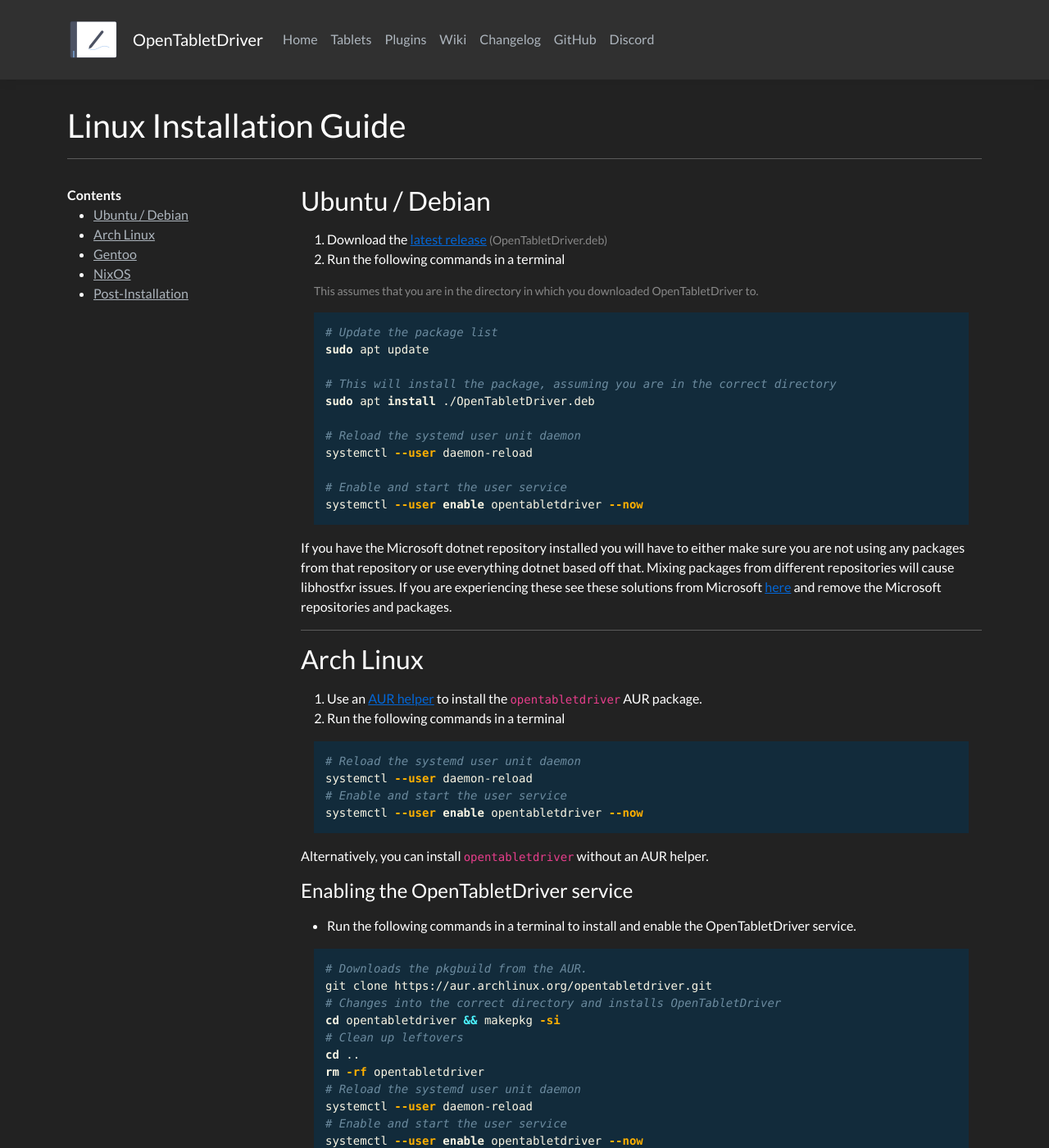
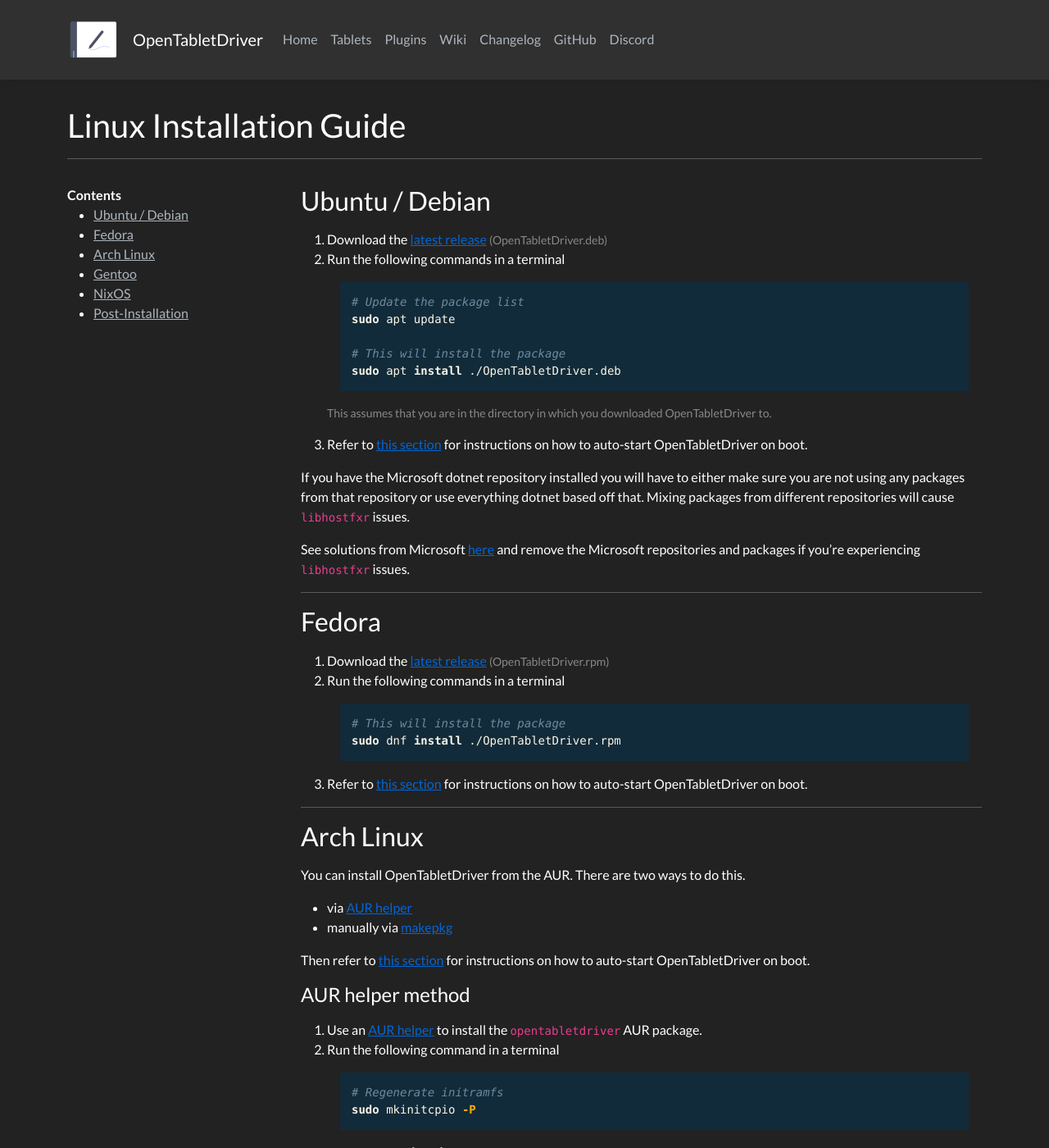
Before and after one commit to OpenTabletDriver/opentabletdriver.github.io, a Jekyll site: the page built from _wiki/Install/Linux.md, in a window 1280 px wide and 1400 px high. Shown: the whole window at 82% size. Built offline with Jekyll 4.4.1, drawn with Linux system fonts in a browser that asks for light colours; nearby versions of some CDN libraries; some of the changed text lies outside the part shown.

Commit message:
Improve install instructions

````diff
--- a/_wiki/Install/Linux.md
+++ b/_wiki/Install/Linux.md
@@ -5,44 +5,55 @@ title: Linux Installation Guide
 ### Ubuntu / Debian {#debian}
  1. Download the [latest release]({{ site.otd_release_url }}/OpenTabletDriver.deb) <small class="text-muted">(OpenTabletDriver.deb)</small>
  2. Run the following commands in a terminal
+    ```bash
+    # Update the package list
+    sudo apt update
 
-> This assumes that you are in the directory in which you downloaded OpenTabletDriver to.
+    # This will install the package
+    sudo apt install ./OpenTabletDriver.deb
+    ```
+    > This assumes that you are in the directory in which you downloaded OpenTabletDriver to.
+ 3. Refer to [this section]({% link _wiki/FAQ/Linux.md %}#systemd-autostart) for instructions on how to auto-start OpenTabletDriver on boot.
 
-```sh
-# Update the package list
-sudo apt update
+If you have the Microsoft dotnet repository installed you will have to either make sure you are not using any packages from that repository or use everything dotnet based off that. Mixing packages from different repositories will cause `libhostfxr` issues.
 
-# This will install the package, assuming you are in the correct directory
-sudo apt install ./OpenTabletDriver.deb
+See solutions from Microsoft [here](https://learn.microsoft.com/en-us/dotnet/core/install/linux-package-mixup#solutions) and remove the Microsoft repositories and packages if you're experiencing `libhostfxr` issues.
 
-# Reload the systemd user unit daemon
-systemctl --user daemon-reload
+---
 
-# Enable and start the user service
-systemctl --user enable opentabletdriver --now
-```
+### Fedora {#rpm}
 
-If you have the Microsoft dotnet repository installed you will have to either make sure you are not using any packages from that repository or use everything dotnet based off that. Mixing packages from different repositories will cause libhostfxr issues. If you are experiencing these see these solutions from Microsoft [here](https://learn.microsoft.com/en-us/dotnet/core/install/linux-package-mixup#solutions) and remove the Microsoft repositories and packages.
+ 1. Download the [latest release]({{ site.otd_release_url }}/OpenTabletDriver.rpm) <small class="text-muted">(OpenTabletDriver.rpm)</small>
+ 2. Run the following commands in a terminal
+    ```bash
+    # This will install the package
+    sudo dnf install ./OpenTabletDriver.rpm
+    ```
+ 3. Refer to [this section]({% link _wiki/FAQ/Linux.md %}#systemd-autostart) for instructions on how to auto-start OpenTabletDriver on boot.
 
 ---
 
 ### Arch Linux {#arch}
+
+You can install OpenTabletDriver from the AUR. There are two ways to do this.
+
+- via [AUR helper](#aur-helper-method)
+- manually via [makepkg](#manual-makepkg-method)
+
+Then refer to [this section]({% link _wiki/FAQ/Linux.md %}#systemd-autostart) for instructions on how to auto-start OpenTabletDriver on boot.
+
+#### AUR helper method {#aur-helper-method}
+
  1. Use an [AUR helper](https://wiki.archlinux.org/title/AUR_helpers) to install the `opentabletdriver` AUR package.
- 2. Run the following commands in a terminal
-
+ 2. Run the following command in a terminal
 ```sh
-# Reload the systemd user unit daemon
-systemctl --user daemon-reload
-# Enable and start the user service
-systemctl --user enable opentabletdriver --now
+# Regenerate initramfs
+sudo mkinitcpio -P
 ```
 
-Alternatively, you can install `opentabletdriver` without an AUR helper.
+#### `makepkg` method {#manual-makepkg-method}
 
-#### Enabling the OpenTabletDriver service
-
-- Run the following commands in a terminal to install and enable the OpenTabletDriver service.
-
+ 1. Run the following commands
 ```sh
 # Downloads the pkgbuild from the AUR.
 git clone https://aur.archlinux.org/opentabletdriver.git
@@ -51,10 +62,8 @@ cd opentabletdriver && makepkg -si
 # Clean up leftovers
 cd ..
 rm -rf opentabletdriver
-# Reload the systemd user unit daemon
-systemctl --user daemon-reload
-# Enable and start the user service
-systemctl --user enable opentabletdriver --now
+# Regenerate initramfs
+sudo mkinitcpio -P
 ```
 
 ---
@@ -79,6 +88,8 @@ x11-drivers/OpenTabletDriver-bin ~amd64
 sudo emerge OpenTabletDriver-bin
 ```
 
+4. Refer to [this section]({% link _wiki/FAQ/Linux.md %}#systemd-autostart) for instructions on how to auto-start OpenTabletDriver on boot.
+
 ---
 
 ### NixOS {#nixos}
````
